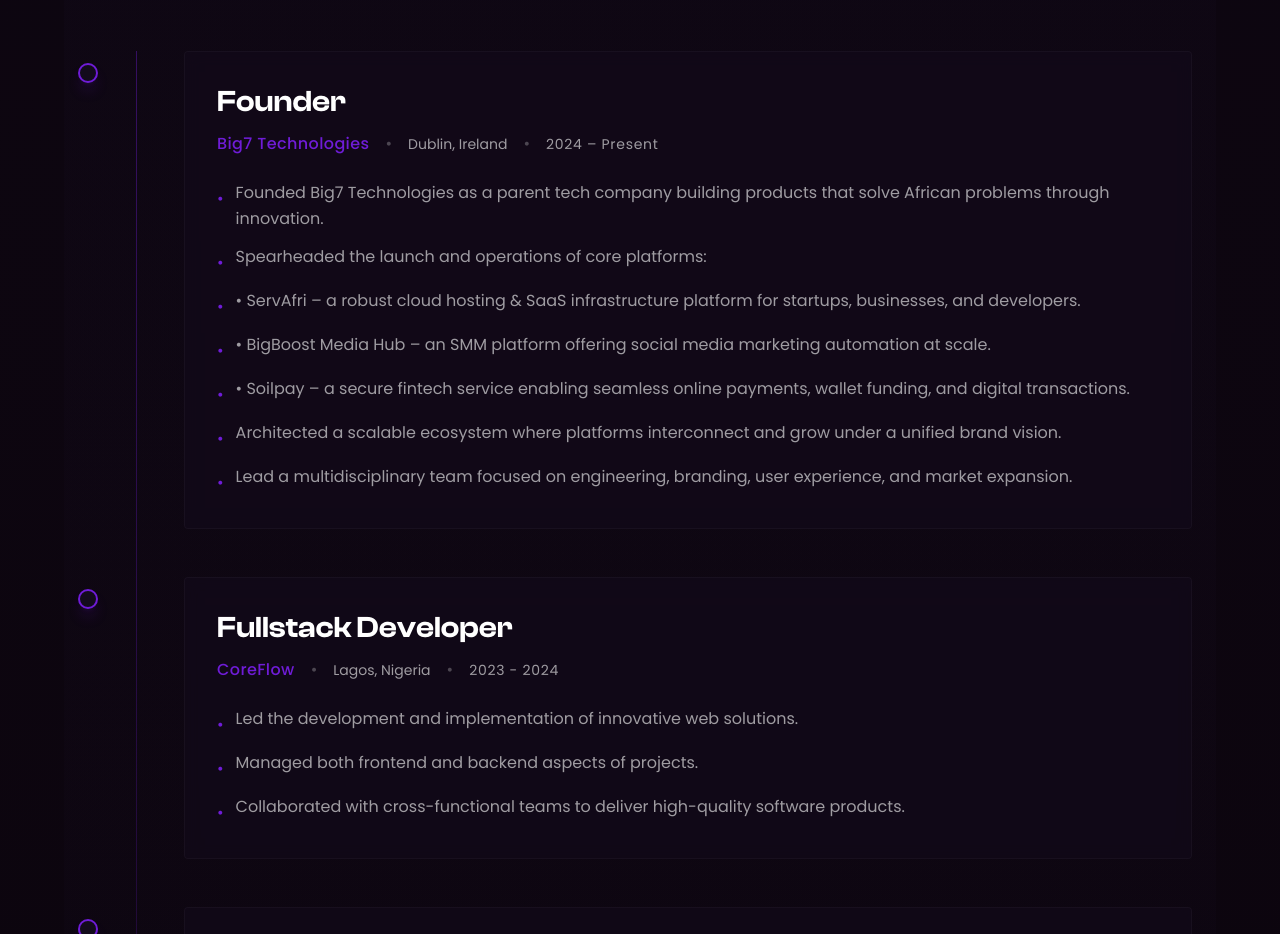
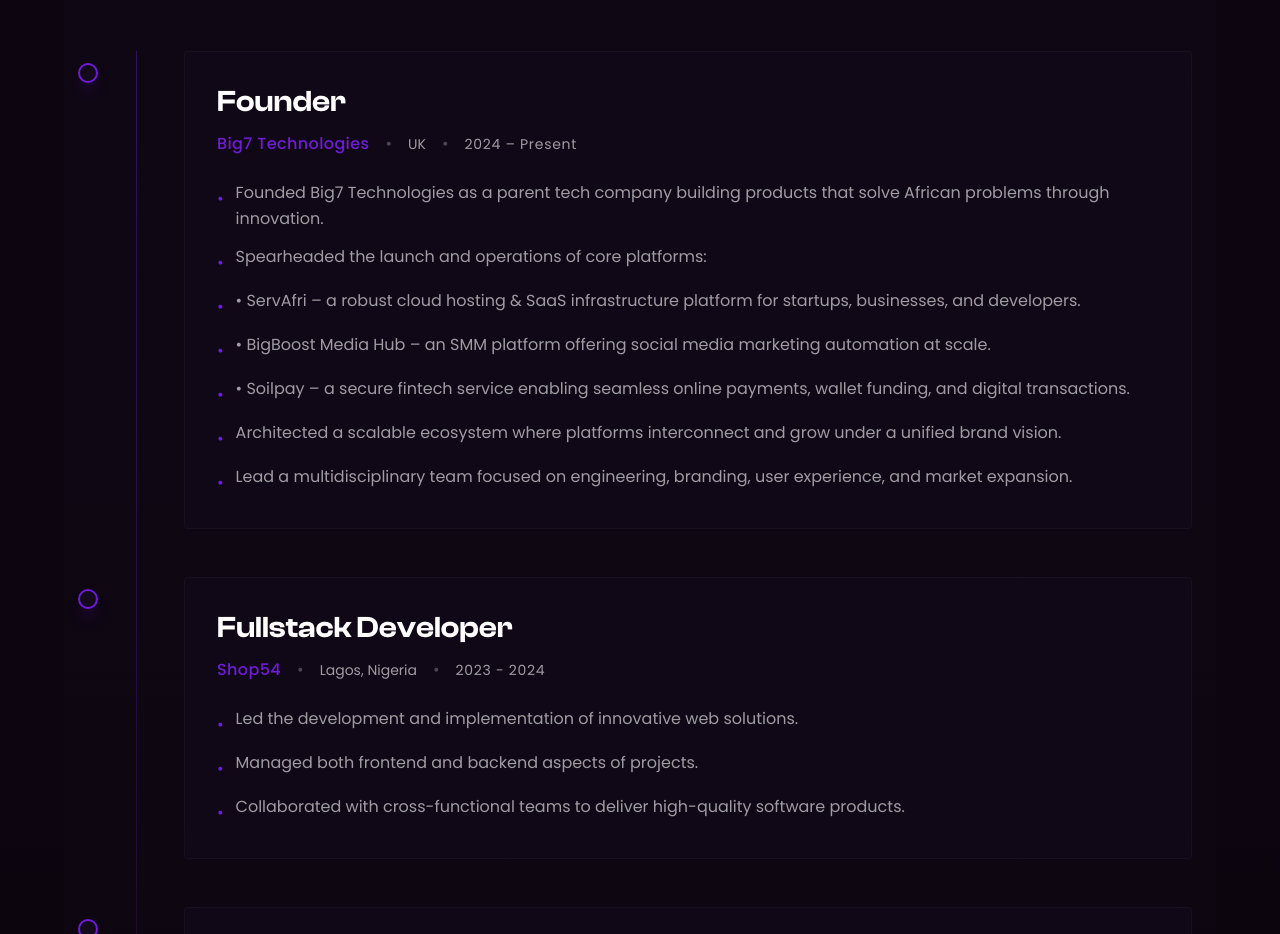
Before and after one commit to vobzzartt/myportfolio, a Next.js app: page / in a window 1280 px wide. Shown: the part 3640-4574 px from the top of the page. Built offline with nearby package versions, Linux system fonts and the light colour scheme.

Commit message:
Update experience.tsx

```diff
--- a/src/components/experience.tsx
+++ b/src/components/experience.tsx
@@ -31,7 +31,7 @@
               {
                 title: "Founder",
                 company: "Big7 Technologies",
-                location: "Dublin, Ireland",
+                location: "UK",
                 period: "2024 – Present",
                 description: [
                   "Founded Big7 Technologies as a parent tech company building products that solve African problems through innovation.",
@@ -45,7 +45,7 @@
               },
               {
                 title: "Fullstack Developer",
-                company: "CoreFlow",
+                company: "Shop54",
                 location: "Lagos, Nigeria",
                 period: "2023 - 2024",
                 description: [
```
